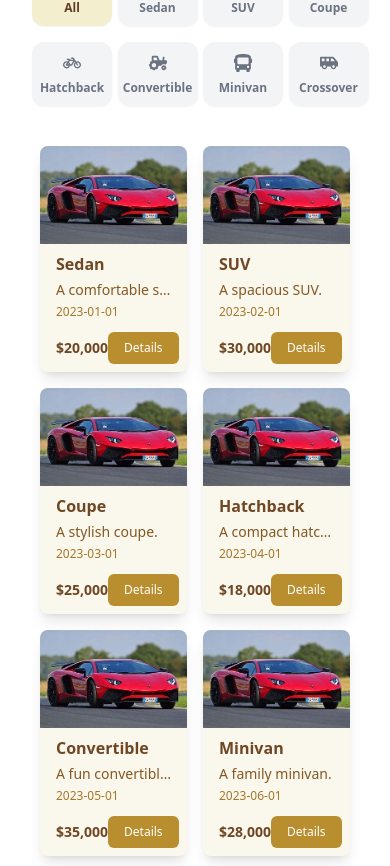
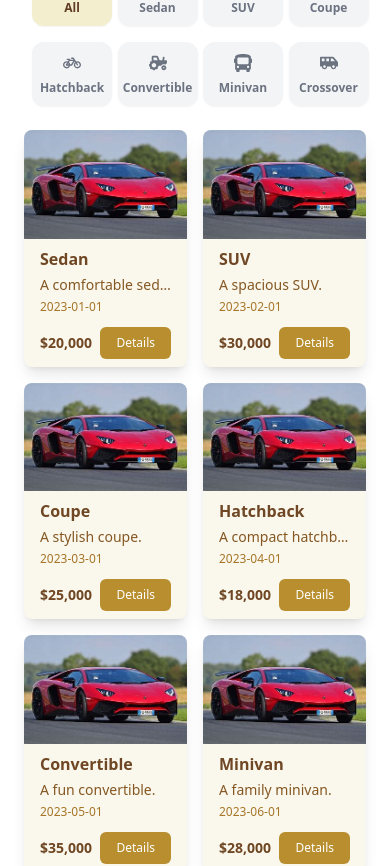
Before and after one commit to dagijosi/eco-web-new, a React (Create React App) app: page / in a window 390 px wide. Shown: the part 940-1806 px from the top of the page. Built offline with nearby package versions, Linux system fonts and the light colour scheme.

Commit message:
Update ProductList component padding for improved layout consistency

```diff
--- a/src/components/Home/ProductList.tsx
+++ b/src/components/Home/ProductList.tsx
@@ -51,7 +51,7 @@ const ProductList = () => {
 
   return (
     <div className="flex justify-center items-center">
-      <div className="gap-4 grid grid-cols-2 md:grid-cols-6 p-6">
+      <div className="gap-4 grid grid-cols-2 md:grid-cols-6 p-2 md:p-6">
         {filteredProducts.map((product) => (
           <div key={product.id}>
             <ProductCard product={product} />
```
